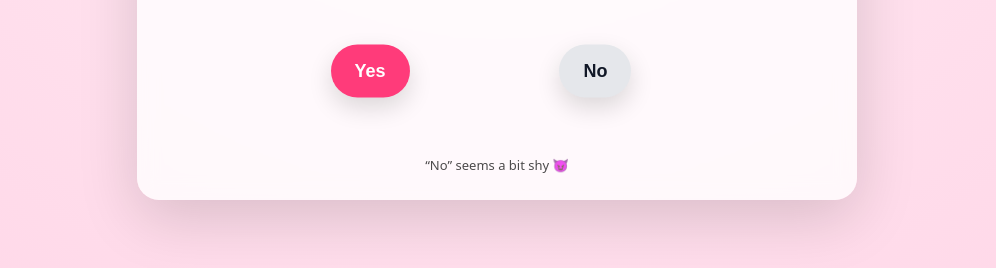
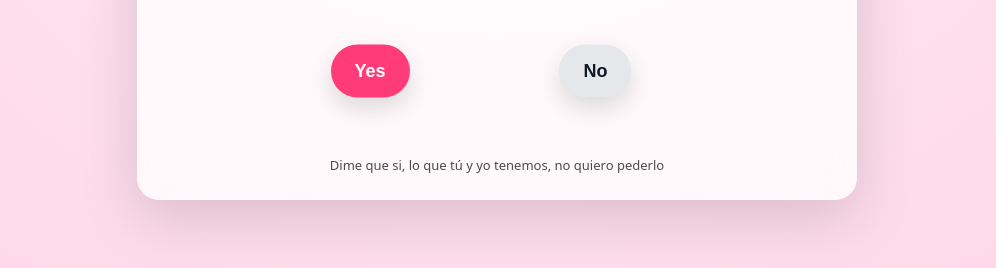
Before and after one commit to milangw/Valentines-Van, a plain HTML site: page index.html in a window 1280 px wide. Shown: the part 458-726 px from the top of the page, without its empty margins (143-1139 px from the left). Drawn offline with nearby package versions, Linux system fonts and the light colour scheme.

Commit message:
index.html

```diff
--- a/index.html
+++ b/index.html
@@ -179,7 +179,7 @@
     </section>
 
     <!-- HINT -->
-    <div class="hint" id="hint">“No” seems a bit shy 😈</div>
+    <div class="hint" id="hint">Dime que si, lo que tú y yo tenemos, no quiero pederlo</div>
 
     <section class="result" id="result">
       <h2>YAY! 🎉</h2>
```
